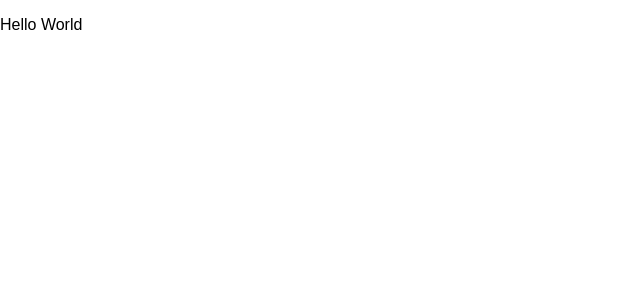
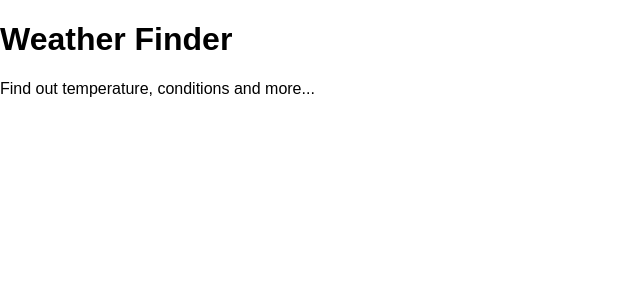
Before and after one commit to marionlo/Weather-app-React, a React (Create React App) app: page / in a window 1280 px wide. Shown: the top 300 px of the page, without its empty margins (0-640 px from the left). Built offline with nearby package versions, Linux system fonts and the light colour scheme.

Commit message:
Add Titles component on App.js

```diff
--- a/src/App.js
+++ b/src/App.js
@@ -1,11 +1,10 @@
 import React from "react";
+import Titles from "./components/Titles";
 
 class App extends React.Component {
   render () {
     return (
-      <div>
-        <p>Hello World</p>
-      </div>
+      <Titles />
     );
   }
 };
--- a/src/components/Titles.js
+++ b/src/components/Titles.js
@@ -1,14 +1,14 @@
 import React from "react";
 
-Class Titles extends React.Component {
+class Titles extends React.Component {
   render () {
     return (
       <div>
-        <h1>Weather Finder</h>
+        <h1>Weather Finder</h1>
         <p>Find out temperature, conditions and more...</p>
       </div>
     );
   }
-}
+};
 
 export default Titles;
```
